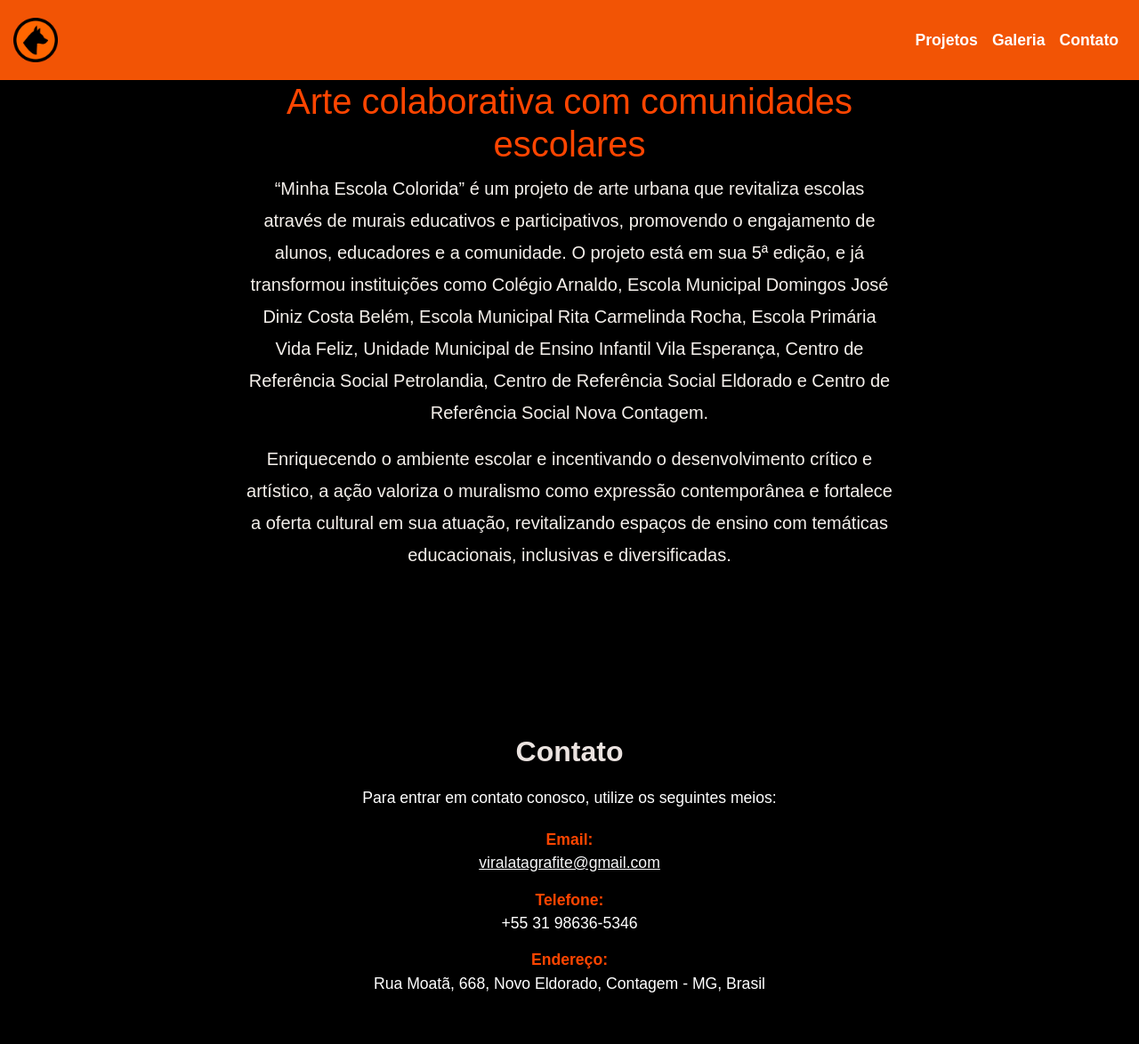
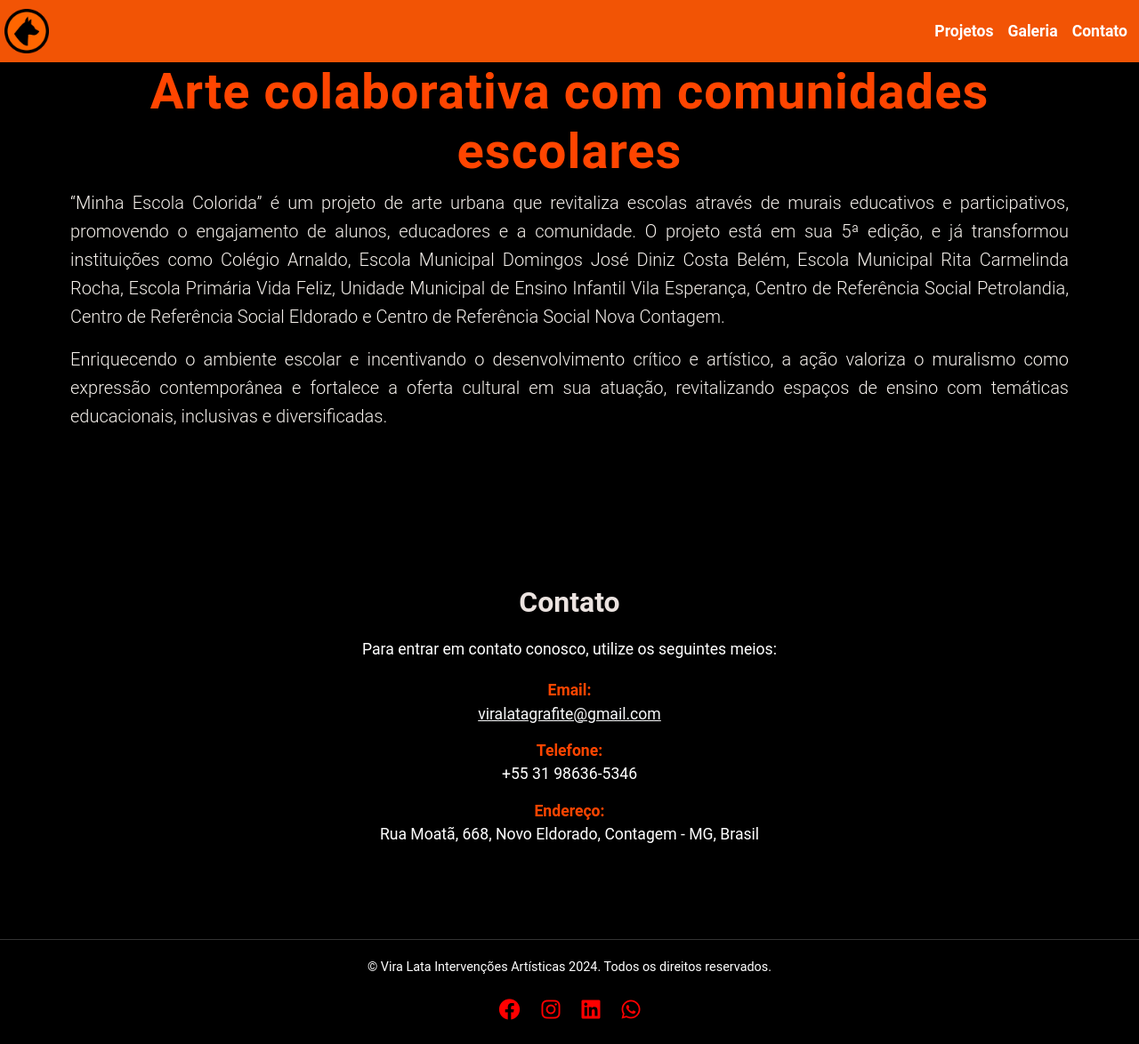
Before and after one commit to david0407j/viralata, a Django app: page /base/arte/1/ in a window 1280 px wide. Shown: the top 1174 px of the page at 89% size. After the commit the page ends 1147 px from the top, so only its background shows below. Run offline with Django 5.2, Linux system fonts and the light colour scheme; data that the repository does not hold is empty.

Commit message:
alteração do html

```diff
--- a/viralata/base/templates/base/arte.html
+++ b/viralata/base/templates/base/arte.html
@@ -9,6 +9,7 @@
     <meta name="viewport" content="width=device-width, initial-scale=1.0">
     <title>{% block title %}Arte - Vira Lata Intervenções Artísticas{% endblock title %}</title>
     <style>
+      <style>
         body {
         background-color: #000000;
         color: #f5f0eb;
@@ -16,19 +17,23 @@
     }
 
     header h1 {
-            font-size: 2.5rem;
+    font-size: 3.5rem; /* Tamanho ajustado para um visual mais elegante */
     color: #FF4500;
     text-align: center;
-            margin-top: 50px;
+    margin-top: 40px;
+    font-weight: 700; /* Aumenta o peso da fonte para melhor destaque */
+    letter-spacing: 1px; /* Adiciona um pequeno espaçamento entre letras */
+    line-height: 1.2; /* Mantém o espaçamento entre linhas ajustado */
+    font-family: 'Roboto', sans-serif; /* Fonte moderna e legível */
 }
 
     .description-text {
-            font-size: 1.3rem;
-            line-height: 1.8;
-            max-width: 60%;
-            margin: 20px auto;
-            padding: 20px;
-            text-align: center;
+        font-size: 1rem; /* Tamanho da fonte ajustado */
+        line-height: 1.6;
+        max-width: 90%;
+        margin: 15px auto;
+        padding: 15px;
+        text-align: justify; /* Alinhamento justificado */
         color: #f5f0eb;
     }
 
--- a/viralata/cores/templates/cores/cores.html
+++ b/viralata/cores/templates/cores/cores.html
@@ -32,7 +32,7 @@ body {
 
 .navbar {
     background-color: var(--color-primary);
-    padding: 15px;
+    padding: 5px;
     transition: background-color 0.3s ease;
     z-index: 1000;
 }
```
Also changed, not shown: viralata/base/templates/base/cultura.html (+25 -10 lines). Lines whose indentation alone changed are shown as unchanged.
